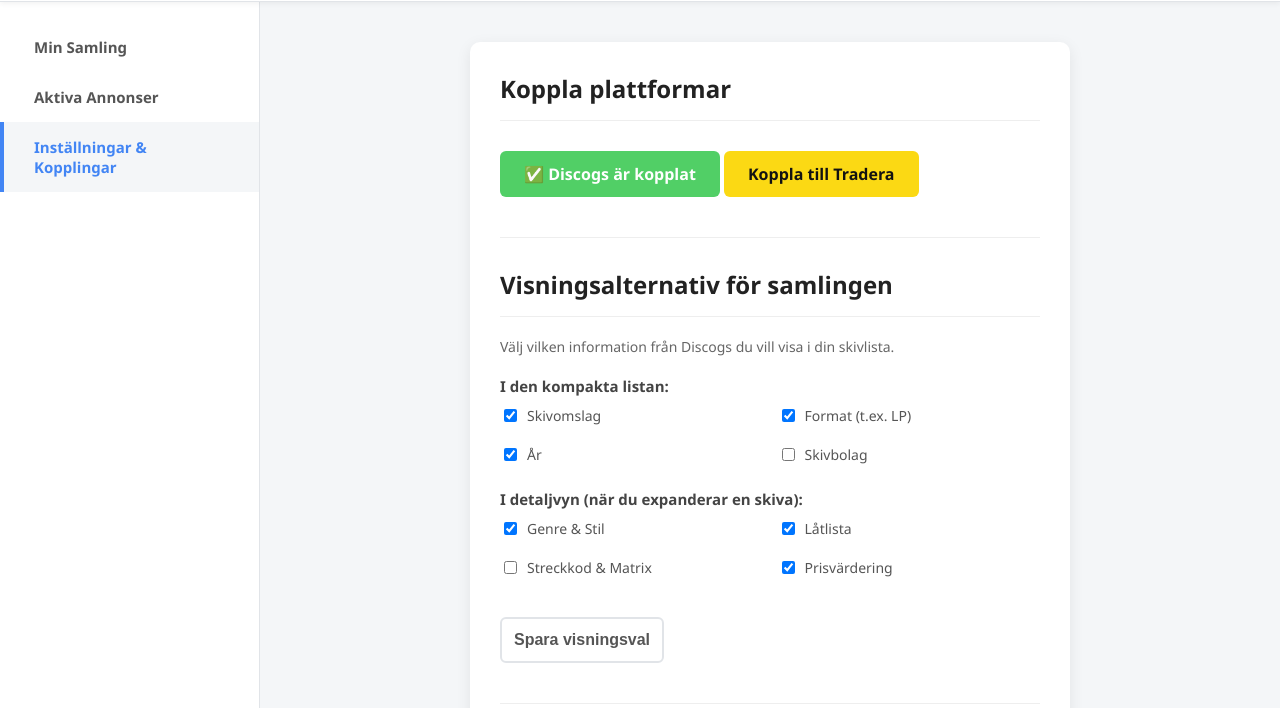
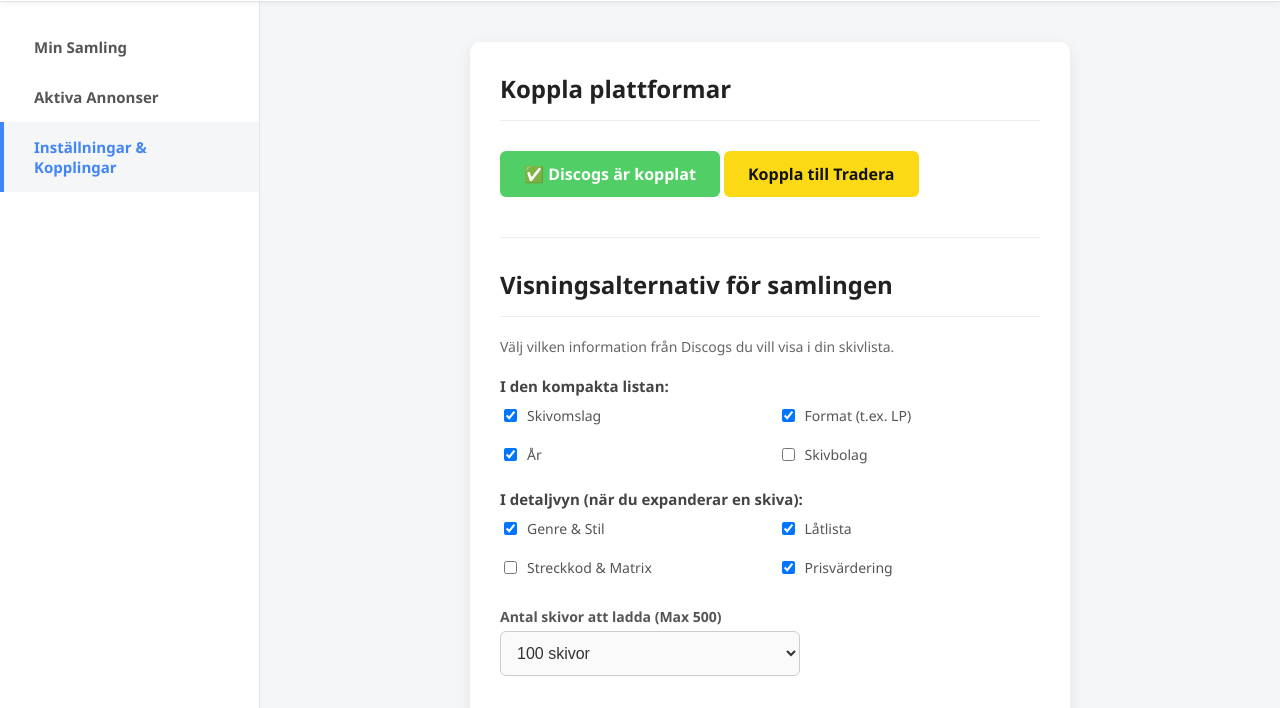
Before and after one commit to fuzzbdn/Tradeogs, a website: page public/dashboard.html in a window 1280 px wide. Shown: the part 79-787 px from the top of the page. Drawn offline with Linux system fonts and the light colour scheme; sample sign-in values are in the browser's storage.

Commit message:
Update dashboard.html

```diff
--- a/public/dashboard.html
+++ b/public/dashboard.html
@@ -75,7 +75,7 @@
 
                     <!-- Visningsalternativ för samlingen -->
 <!-- Visningsalternativ för samlingen -->
-                    <h2>Visningsalternativ för samlingen</h2>
+<h2>Visningsalternativ för samlingen</h2>
                     <p style="color: #666; font-size: 14px; margin-bottom: 20px;">Välj vilken information från Discogs du vill visa i din skivlista.</p>
 
                     <h3 style="font-size: 15px; margin-bottom: 10px; color: #444;">I den kompakta listan:</h3>
@@ -110,6 +110,17 @@
                         </label>
                     </div>
 
+                    <div class="form-group" style="max-width: 300px; margin-bottom: 25px;">
+                        <label for="set-limit">Antal skivor att ladda (Max 500)</label>
+                        <select id="set-limit" style="width: 100%; padding: 12px; border-radius: 6px; border: 1px solid #ccc; font-size: 16px;">
+                            <option value="25">25 skivor</option>
+                            <option value="50">50 skivor</option>
+                            <option value="100" selected>100 skivor</option>
+                            <option value="250">250 skivor</option>
+                            <option value="500">500 skivor</option>
+                        </select>
+                    </div>
+
                     <button class="btn btn-outline" onclick="saveDisplaySettings()" style="width: auto;">Spara visningsval</button>
 
                     <hr style="border: none; border-top: 1px solid #eee; margin: 30px 0;">
```
